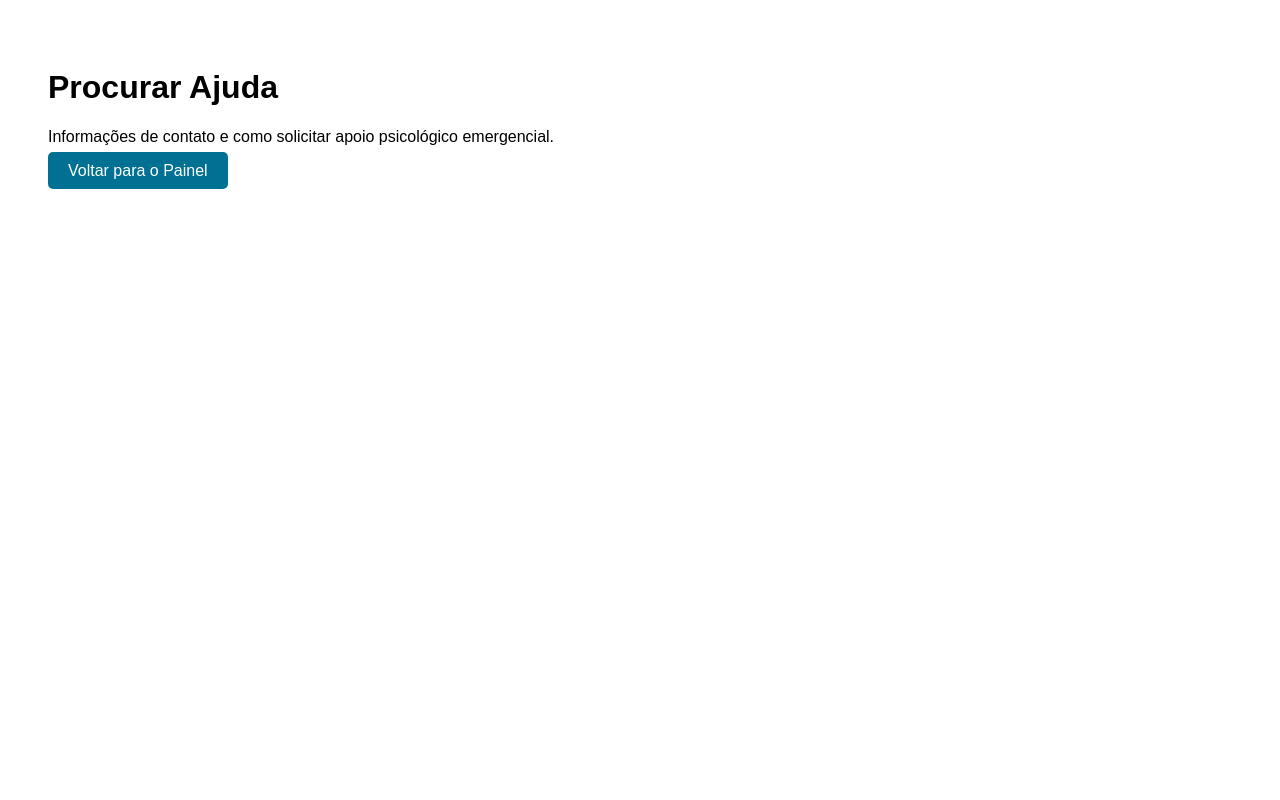
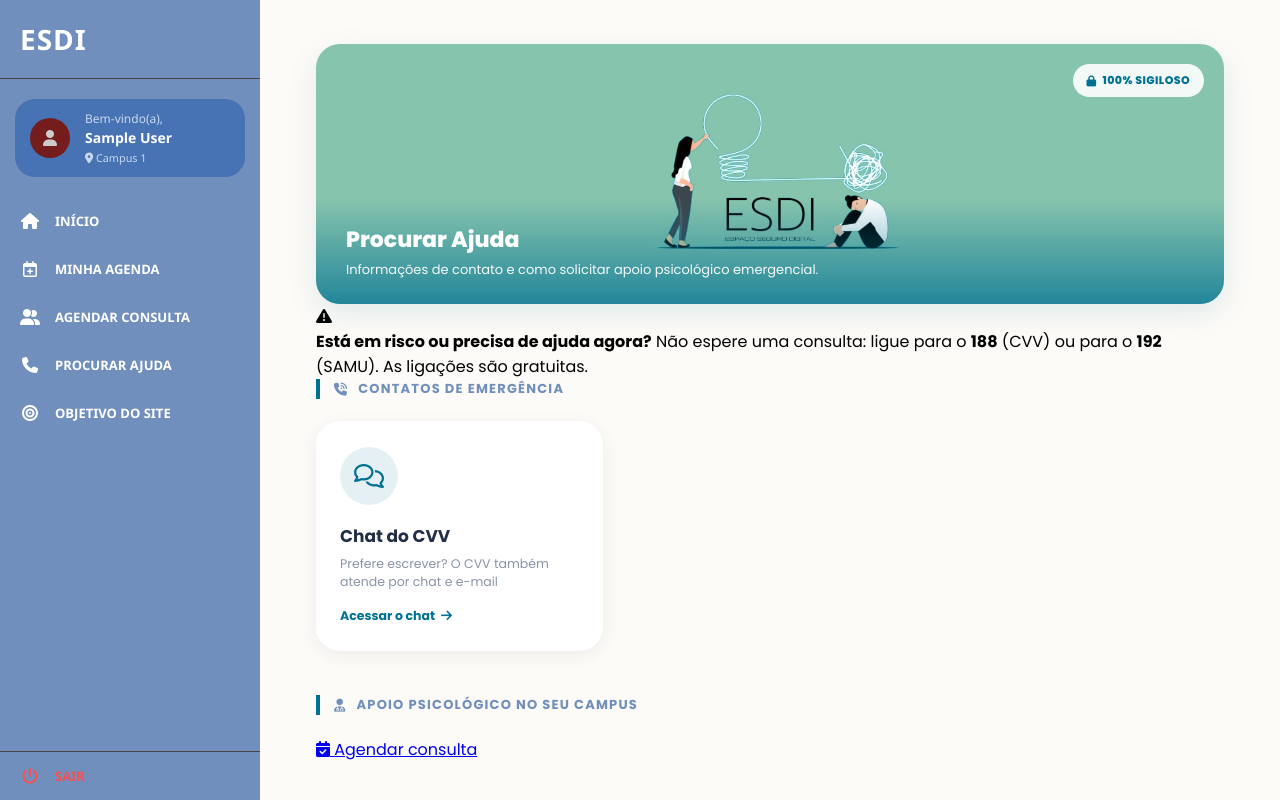
Before and after one commit to myndlynx/Espa-o-Seguro-Digital, a Flask app: page /ajuda in a window 1280 px wide. Run offline with Flask 3, Linux system fonts and the light colour scheme; the visitor is signed in with stand-in values (Sample User, id 1).

Commit message:
Add files via upload

```diff
--- a/templates/ajuda.html
+++ b/templates/ajuda.html
@@ -4,17 +4,116 @@
     <meta charset="UTF-8">
     <meta name="viewport" content="width=device-width, initial-scale=1.0">
     <title>Procurar Ajuda</title>
+    <link rel="stylesheet" href="https://cdnjs.cloudflare.com/ajax/libs/font-awesome/6.4.0/css/all.min.css">
+    <link rel="stylesheet" href="{{ url_for('static', filename='css/styles.css') }}">
 </head>
-<body style="font-family: Arial, sans-serif; padding: 40px;">
+<body>
 
-    <h1>Procurar Ajuda</h1>
-    <p>Informações de contato e como solicitar apoio psicológico emergencial.</p>
+    <aside class="sidebar">
+        <div class="sidebar-logo">
+            ESDI
+        </div>
 
-    {% if session['tipo'] == 'psicologo' %}
-    <a href="{{ url_for('auth.area_psicologo') }}" style="padding: 10px 20px; background: #017193; color: white; text-decoration: none; border-radius: 5px;">Voltar para o Painel</a>
-    {% else %}
-    <a href="{{ url_for('auth.area_aluno') }}" style="padding: 10px 20px; background: #017193; color: white; text-decoration: none; border-radius: 5px;">Voltar para o Painel</a>
-    {% endif %}
+        <div class="sidebar-profile">
+            <div class="profile-pic">
+                <i class="fa-solid fa-user" style="color: #ccc;"></i>
+            </div>
+            <div class="profile-name">
+                <span style="color: #c9d8f0; font-size: 12px;">Bem-vindo(a),</span><br>
+                <b style="color: #fff; font-size: 14px;">{{ session['nome'] }}</b><br>
+                <small style="color: #c9d8f0; margin-top: 3px; display: inline-block;">
+                    <i class="fa-solid fa-location-dot"></i> Campus {{ session['campus'] }}
+                </small>
+            </div>
+        </div>
+
+        <ul class="sidebar-menu">
+            {% if session['tipo'] == 'psicologo' %}
+            <li><a href="{{ url_for('auth.area_psicologo') }}"><i class="fa-solid fa-house"></i> INÍCIO</a></li>
+            <li><a href="{{ url_for('psicologo.psicologo_agendamentos') }}"><i class="fa-solid fa-handshake-angle"></i> AGENDAMENTOS</a></li>
+            <li><a href="{{ url_for('psicologo.psicologo_historico') }}"><i class="fa-solid fa-clock-rotate-left"></i> HISTÓRICO DE CONSULTAS</a></li>
+            {% else %}
+            <li><a href="{{ url_for('auth.area_aluno') }}"><i class="fa-solid fa-house"></i> INÍCIO</a></li>
+            <li><a href="{{ url_for('auth.agenda') }}"><i class="fa-regular fa-calendar-plus"></i> MINHA AGENDA</a></li>
+            <li><a href="{{ url_for('aluno.consultas') }}"><i class="fa-solid fa-user-group"></i> AGENDAR CONSULTA</a></li>
+            {% endif %}
+            <li><a href="{{ url_for('ajuda') }}" class="ativo" aria-current="page"><i class="fa-solid fa-phone"></i> PROCURAR AJUDA</a></li>
+            <li><a href="{{ url_for('objetivo') }}"><i class="fa-solid fa-bullseye"></i> OBJETIVO DO SITE</a></li>
+            <li style="margin-top: auto;">
+                <a href="{{ url_for('auth.logout') }}" class="menu-sair"><i class="fa-solid fa-power-off"></i> SAIR</a>
+            </li>
+        </ul>
+    </aside>
+
+    <main class="conteudo-principal">
+
+        <div class="hero-banner">
+            <img src="{{ url_for('static', filename='imagens/Imagem_tela.jpeg') }}" alt="ESDI - Espaço Seguro Digital">
+            <span class="hero-selo"><i class="fa-solid fa-lock"></i> 100% sigiloso</span>
+            <div class="hero-texto">
+                <h1>Procurar Ajuda</h1>
+                <p>Informações de contato e como solicitar apoio psicológico emergencial.</p>
+            </div>
+        </div>
+
+        <div class="ajuda-aviso" role="alert">
+            <div class="ajuda-aviso-icone"><i class="fa-solid fa-triangle-exclamation"></i></div>
+            <div class="ajuda-aviso-texto">
+                <strong>Está em risco ou precisa de ajuda agora?</strong>
+                Não espere uma consulta: ligue para o <b>188</b> (CVV) ou para o <b>192</b> (SAMU). As ligações são gratuitas.
+            </div>
+        </div>
+
+        <div class="secao-titulo">
+            <i class="fa-solid fa-phone-volume"></i> CONTATOS DE EMERGÊNCIA
+        </div>
+
+        <div class="grade-cards grade-contatos">
+            {% for c in contatos %}
+            <a href="{{ c.link }}"
+               class="card-suap{% if c.destaque %} card-destaque{% endif %}"
+               {% if c.externo %}target="_blank" rel="noopener noreferrer"{% endif %}>
+                <i class="{{ c.icone }} card-icon"></i>
+                {% if c.numero %}<span class="card-numero">{{ c.numero }}</span>{% endif %}
+                <span class="card-title">{{ c.nome }}</span>
+                <span class="card-desc">{{ c.descricao }}</span>
+                <span class="card-saiba-mais">{{ c.acao }} <i class="fa-solid fa-arrow-right"></i></span>
+            </a>
+            {% endfor %}
+
+            <!-- Card fixo (front-end): não vem da rota -->
+            <a href="https://cvv.org.br/chat/" target="_blank" rel="noopener noreferrer" class="card-suap">
+                <i class="fa-regular fa-comments card-icon"></i>
+                <span class="card-title">Chat do CVV</span>
+                <span class="card-desc">Prefere escrever? O CVV também atende por chat e e-mail</span>
+                <span class="card-saiba-mais">Acessar o chat <i class="fa-solid fa-arrow-right"></i></span>
+            </a>
+        </div>
+
+        <div class="secao-titulo">
+            <i class="fa-solid fa-user-doctor"></i> APOIO PSICOLÓGICO NO SEU CAMPUS
+        </div>
+
+        <div class="passos">
+            {% for p in passos %}
+            <div class="passo">
+                <div class="passo-numero">{{ loop.index }}</div>
+                <div class="passo-texto"><strong>{{ p.titulo }}</strong>{{ p.descricao }}</div>
+            </div>
+            {% endfor %}
+        </div>
+
+        {% if session['tipo'] != 'psicologo' %}
+        <a href="{{ url_for('aluno.consultas') }}" class="ajuda-botao">
+            <i class="fa-solid fa-calendar-check"></i> Agendar consulta
+        </a>
+        {% else %}
+        <a href="{{ url_for('auth.area_psicologo') }}" class="ajuda-botao">
+            <i class="fa-solid fa-arrow-left"></i> Voltar para o Painel
+        </a>
+        {% endif %}
+
+    </main>
 
 </body>
 </html>
```
